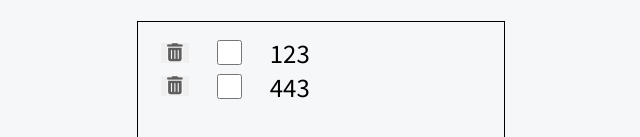
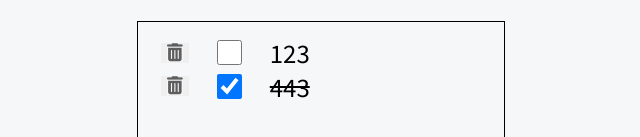
Before and after one commit to VanessaLin9/TodoListReact, a React (Create React App) app: page / in a window 1280 px wide. Shown: the part 287-424 px from the top of the page, without its empty margins (302-942 px from the left). Built offline with nearby package versions, Linux system fonts and the light colour scheme.

Commit message:
feat: checked & unchecked todo

```diff
--- a/src/components/03_Todo_Item/index.jsx
+++ b/src/components/03_Todo_Item/index.jsx
@@ -1,11 +1,16 @@
 const TodoItem = (props) => {
-  const { id, completed, text, onDeleteTodo } = props;
+  const { id, completed, text, onDeleteTodo, onCheckTodo } = props;
   return (
     <li className="todo" key={id} data-completed={completed}>
-      <button onClick={()=> onDeleteTodo(id)}>
+      <button onClick={() => onDeleteTodo(id)}>
         <i className="fas fa-trash-alt" />
       </button>
-      <input type="checkbox" className="todo-checkbox" />
+      <input
+        type="checkbox"
+        className="todo-checkbox"
+        onClick={() => onCheckTodo(id)}
+        checked={completed}
+      />
       {text}
     </li>
   );
--- a/src/components/04_TodoList/index.jsx
+++ b/src/components/04_TodoList/index.jsx
@@ -1,7 +1,7 @@
 import TodoItem from '../03_Todo_Item';
 
 const TodoList = (props) => {
-  const { Todolist, onDeleteTodo } = props;
+  const { Todolist, onDeleteTodo, onCheckTodo } = props;
   return (
     <section>
       <div className="todos">
@@ -12,6 +12,7 @@ const TodoList = (props) => {
             text={item.text}
             completed={item.completed}
             onDeleteTodo={onDeleteTodo}
+            onCheckTodo={onCheckTodo}
           />
         ))}
       </div>
--- a/src/components/App.jsx
+++ b/src/components/App.jsx
@@ -21,8 +21,24 @@ const App = () => {
   };
   const atDeleteTodo = useCallback(
     (id: string) => {
-      console.log('delete', id);
       const newTodos = todos.filter((todo) => todo.id !== id);
+      setTodos(newTodos);
+    },
+    [todos],
+  );
+  const atCheckTodo = useCallback(
+    (id: string) => {
+      const newTodos = todos.map((todo) => {
+        if (todo.id === id) {
+          return {
+            id: todo.id,
+            text: todo.text,
+            completed: !todo.completed,
+          };
+        }
+        return todo;
+      });
+
       setTodos(newTodos);
     },
     [todos],
@@ -32,7 +48,11 @@ const App = () => {
     <div className="container">
       <Input onAddTodo={atAddTodo} />
       <Filter />
-      <TodoList Todolist={todos} onDeleteTodo={atDeleteTodo} />
+      <TodoList
+        Todolist={todos}
+        onDeleteTodo={atDeleteTodo}
+        onCheckTodo={atCheckTodo}
+      />
     </div>
   );
 };
--- a/src/css/style.css
+++ b/src/css/style.css
@@ -39,14 +39,12 @@ p {
 ul,
 li {
   list-style-type: none;
-  /* 拿掉前方圈圈 */
   margin: 0;
   padding: 0;
 }
 
 a {
   text-decoration: none;
-  /* 拿掉底線 */
 }
 
 button {
@@ -138,10 +136,13 @@ input {
   font-size: 24px;
   font-weight: 500;
 }
-
-.checked {
+.todo[data-completed="true"]{
   text-decoration: line-through;
 }
+
+/* .checked {
+  text-decoration: line-through;
+} */
 
 .far {
   color: #5E5E5E;
```
